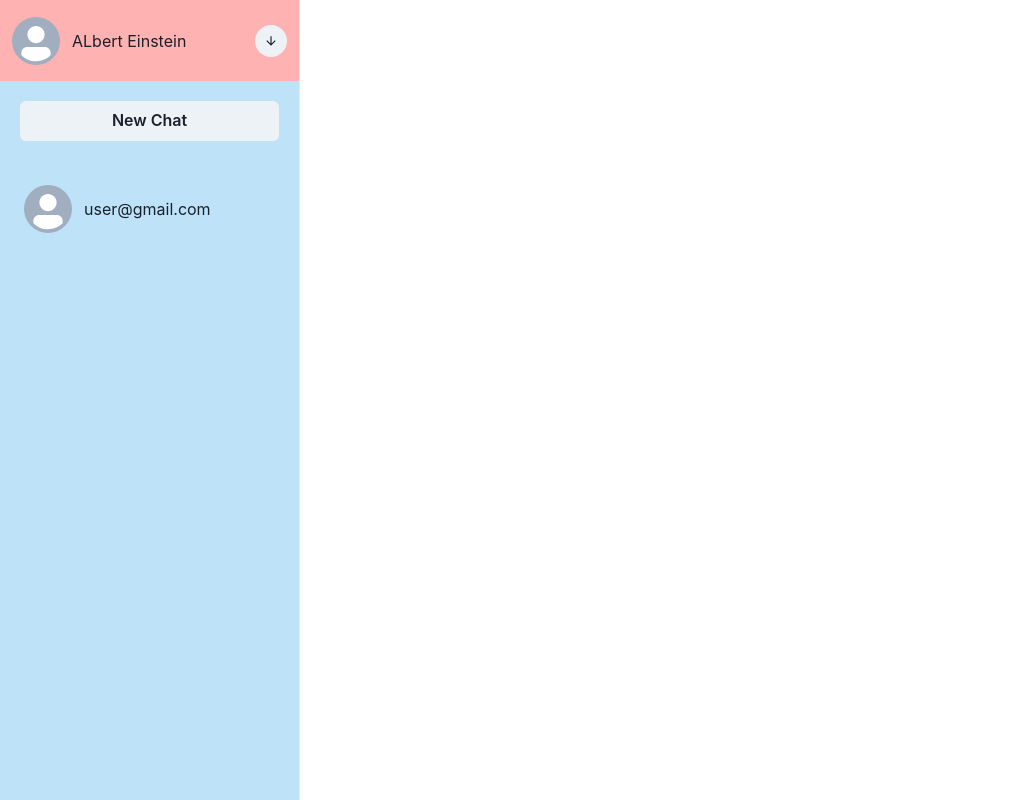
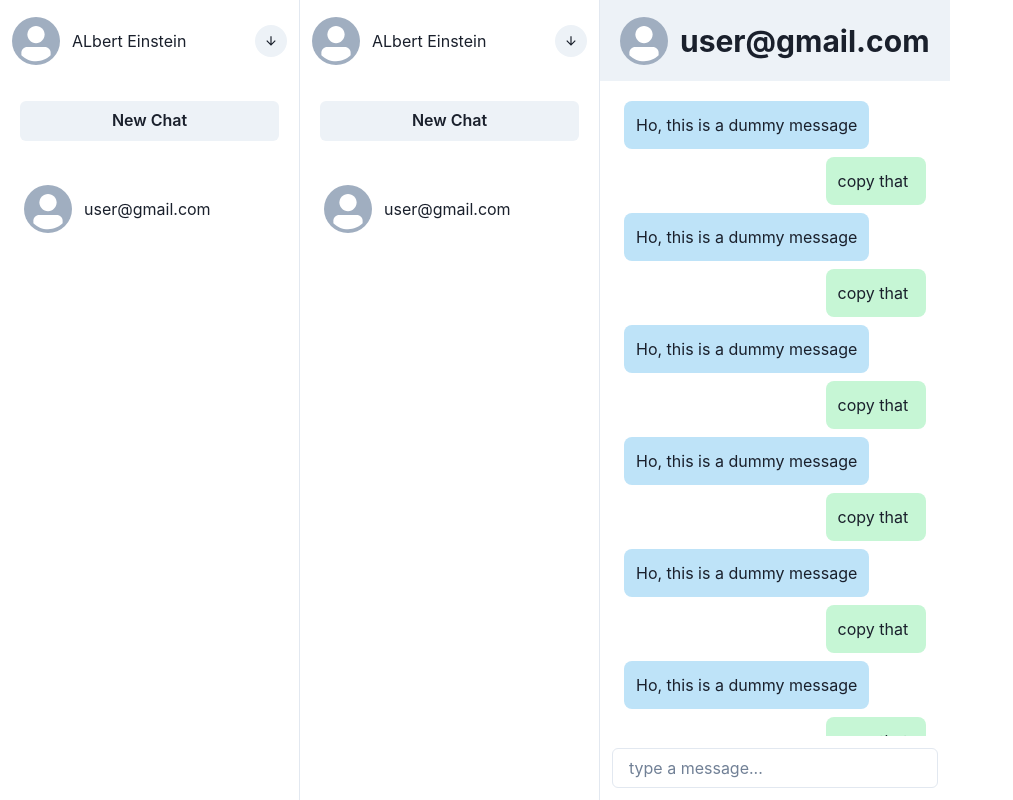
Before and after one commit to javeria2108/Full-Stack-Chat-App-with-NextJs-Firebase-and-ChakraUI, a Next.js app: page /chat/1 in a window 1280 px wide. Before the commit this address had no page. Shown: the whole page, without its empty margins (0-1013 px from the left). Built offline with nearby package versions, Linux system fonts and the light colour scheme.

Commit message:
chat route added

```diff
--- /dev/null
+++ b/src/app/chat/[slug]/page.js
@@ -0,0 +1,81 @@
+'use client'
+import Sidebar from "@/app/components/Sidebar";
+import { Avatar, Button, Flex, FormControl, Heading, Input } from "@chakra-ui/react";
+
+
+const Topbar=()=>{
+    return(
+        <Flex bg='gray.100' h='81px' w='100%' align='center' p={5}>
+            <Avatar src="" marginEnd={3}/>
+            <Heading size='lg'>user@gmail.com</Heading>
+        </Flex>
+    )
+}
+const Bottombar=()=>{
+    return(
+      <FormControl p={3}>
+        <Input placeholder="type a message..."></Input>
+        <Button type="submit" hidden autoComplete='off'>submit</Button>
+      </FormControl>
+    )
+}
+export default function Chat(){
+    return (
+        <Flex h='100vh'>
+        <Sidebar/>
+        <Flex flex={1} direction='column'>
+            <Topbar/>
+            <Flex flex={1} direction='column' pt={4} mx={5} overflowX='scroll' sx={{scrollbarWidth: 'none'}}>
+                <Flex bg='blue.100' w='fit-content' minWidth='100px' m={1} p={3} borderRadius="lg">
+                    Ho, this is a dummy message
+                </Flex>
+                <Flex bg='green.100' w='fit-content' minWidth='100px' m={1} p={3} borderRadius="lg" alignSelf='flex-end'>
+                    copy that
+                </Flex>
+                <Flex bg='blue.100' w='fit-content' minWidth='100px' m={1} p={3} borderRadius="lg">
+                    Ho, this is a dummy message
+                </Flex>
+                <Flex bg='green.100' w='fit-content' minWidth='100px' m={1} p={3} borderRadius="lg" alignSelf='flex-end'>
+                    copy that
+                </Flex>
+                <Flex bg='blue.100' w='fit-content' minWidth='100px' m={1} p={3} borderRadius="lg">
+                    Ho, this is a dummy message
+                </Flex>
+                <Flex bg='green.100' w='fit-content' minWidth='100px' m={1} p={3} borderRadius="lg" alignSelf='flex-end'>
+                    copy that
+                </Flex>
+                <Flex bg='blue.100' w='fit-content' minWidth='100px' m={1} p={3} borderRadius="lg">
+                    Ho, this is a dummy message
+                </Flex>
+                <Flex bg='green.100' w='fit-content' minWidth='100px' m={1} p={3} borderRadius="lg" alignSelf='flex-end'>
+                    copy that
+                </Flex>
+                <Flex bg='blue.100' w='fit-content' minWidth='100px' m={1} p={3} borderRadius="lg">
+                    Ho, this is a dummy message
+                </Flex>
+                <Flex bg='green.100' w='fit-content' minWidth='100px' m={1} p={3} borderRadius="lg" alignSelf='flex-end'>
+                    copy that
+                </Flex>
+                <Flex bg='blue.100' w='fit-content' minWidth='100px' m={1} p={3} borderRadius="lg">
+                    Ho, this is a dummy message
+                </Flex>
+                <Flex bg='green.100' w='fit-content' minWidth='100px' m={1} p={3} borderRadius="lg" alignSelf='flex-end'>
+                    copy that
+                </Flex>
+                <Flex bg='blue.100' w='fit-content' minWidth='100px' m={1} p={3} borderRadius="lg">
+                    Ho, this is a dummy message
+                </Flex>
+                <Flex bg='green.100' w='fit-content' minWidth='100px' m={1} p={3} borderRadius="lg" alignSelf='flex-end'>
+                    copy that
+                </Flex><Flex bg='blue.100' w='fit-content' minWidth='100px' m={1} p={3} borderRadius="lg">
+                    Ho, this is a dummy message
+                </Flex>
+                <Flex bg='green.100' w='fit-content' minWidth='100px' m={1} p={3} borderRadius="lg" alignSelf='flex-end'>
+                    copy that
+                </Flex>
+            </Flex>
+            <Bottombar/>
+        </Flex>
+        </Flex>
+    )
+}
--- a/src/app/components/Sidebar.js
+++ b/src/app/components/Sidebar.js
@@ -14,15 +14,15 @@
   return (
     <>
       <Flex
-        bg="blue.100"
+        // bg="blue.100"
         w="300px"
-        h="100vh"
+        h='100vh'
         borderEnd="1px solid"
         borderColor="gray.200"
         direction='column'
       >
         <Flex
-          bgColor="red.200"
+        //   bgColor="red.200"
           h="81px"
           w="100%"
           align="center"
@@ -37,7 +37,7 @@
           <IconButton size="sm" isRound icon={<ArrowDownIcon />}></IconButton>
         </Flex>
         <Button m={5} p={4} >New Chat</Button>
-        <Flex overflowX='scroll' direction='column' sx={{scrollbarWidth:'none'}}>
+        <Flex overflowX='scroll' direction='column' sx={{scrollbarWidth:'none'}} flex={1}>
         <Chat/>
         </Flex>
 
--- a/src/app/layout.js
+++ b/src/app/layout.js
@@ -1,7 +1,7 @@
 'use client';
 import { Inter } from "next/font/google";
 import Login from "./components/login";
-import { ChakraProvider } from "@chakra-ui/react";
+import { ChakraProvider, Flex } from "@chakra-ui/react";
 import Sidebar from "./components/Sidebar";
 const inter = Inter({ subsets: ["latin"] });
 
@@ -10,9 +10,11 @@
     <html lang="en">
       <body>
         <ChakraProvider>
-        {/* {children} */}
+          <Flex>
+        <Sidebar/>
+        {children}
         {/* <Login/> */}
-        <Sidebar/>
+        </Flex>
         </ChakraProvider>
       </body>
     </html>
```
Also changed, not shown: src/app/page.js (+4 -89 lines).
